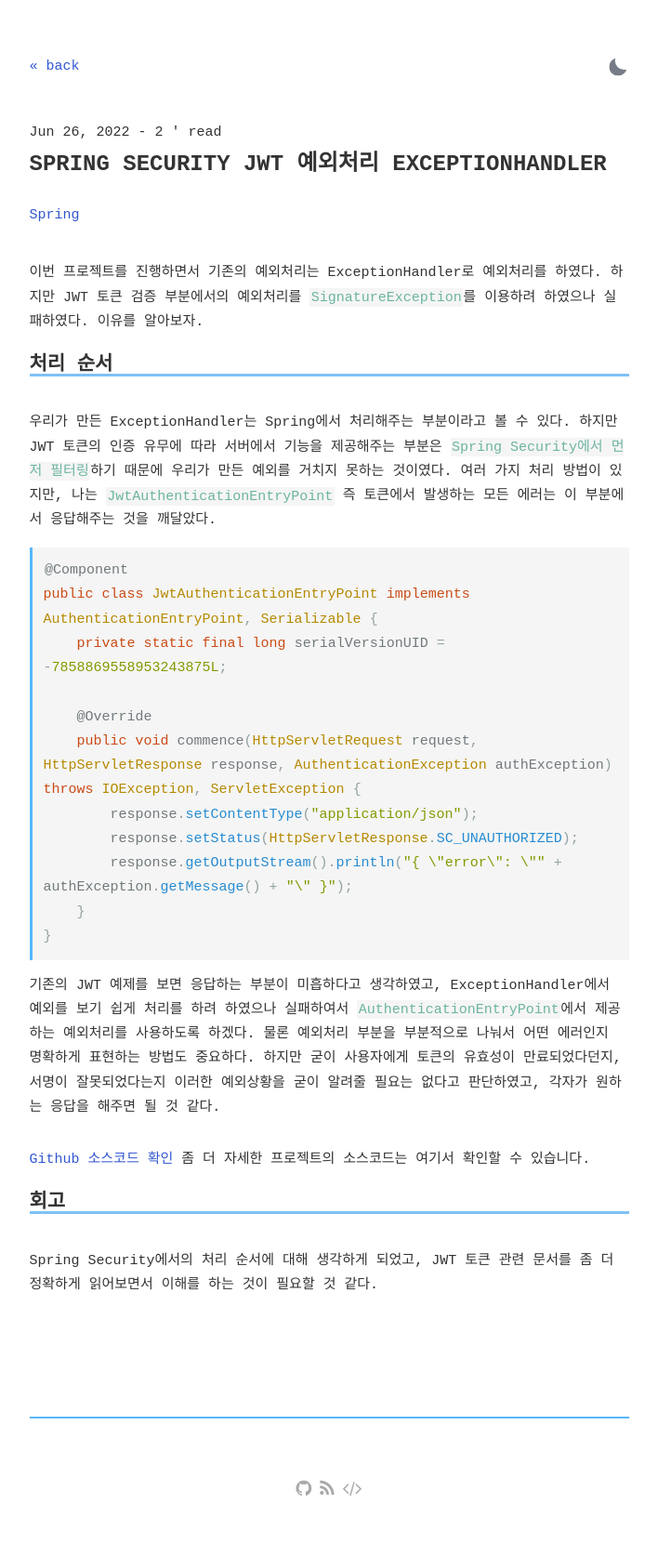
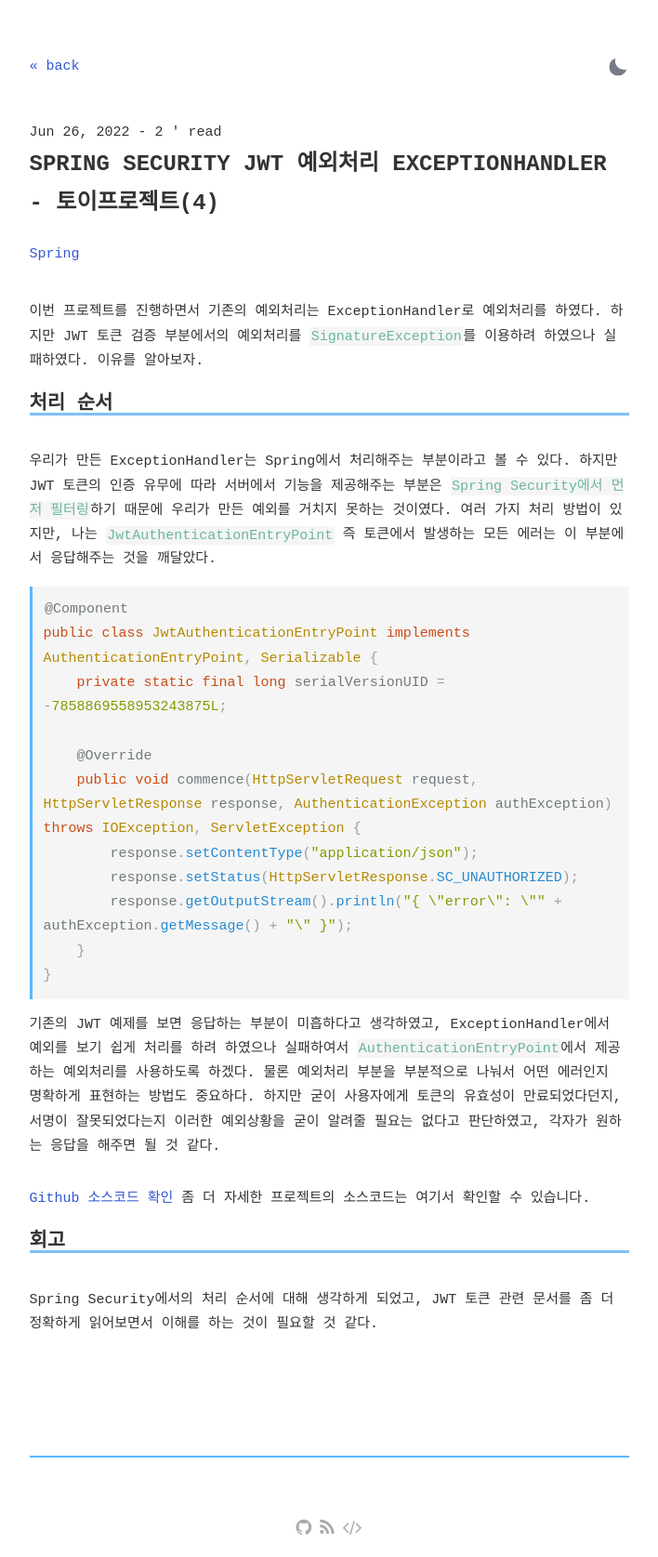
Before and after one commit to riverrevir/riverrevir.github.io, a Jekyll site: the page built from _posts/2022-06-26-springboot_study9.md, in a window 1280 px wide. Shown: the whole page at 93% size, without its empty margins (286-994 px from the left). Built offline with Jekyll 4.4.1, drawn with Linux system fonts in a browser that asks for light colours; some web fonts are replaced; comment, search, counter and statistics services are not loaded; before the commit the page ends 1633 px from its top, so only the background shows below that.

Commit message:
add post

```diff
--- a/_posts/2022-06-26-springboot_study9.md
+++ b/_posts/2022-06-26-springboot_study9.md
@@ -1,6 +1,6 @@
 ---
 layout: post
-title: Spring Security JWT 예외처리 ExceptionHandler
+title: Spring Security JWT 예외처리 ExceptionHandler - 토이프로젝트(4)
 comments: true
 tags: Spring
 ---
```
